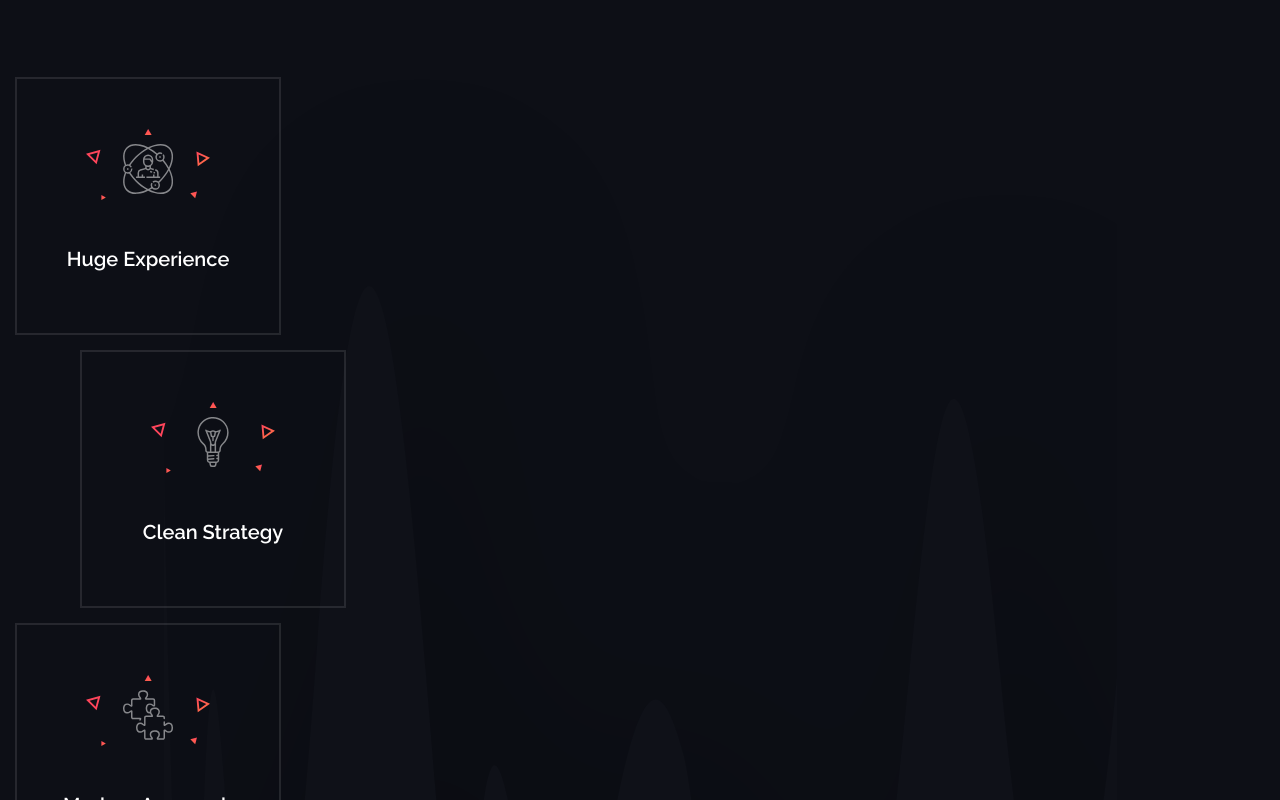
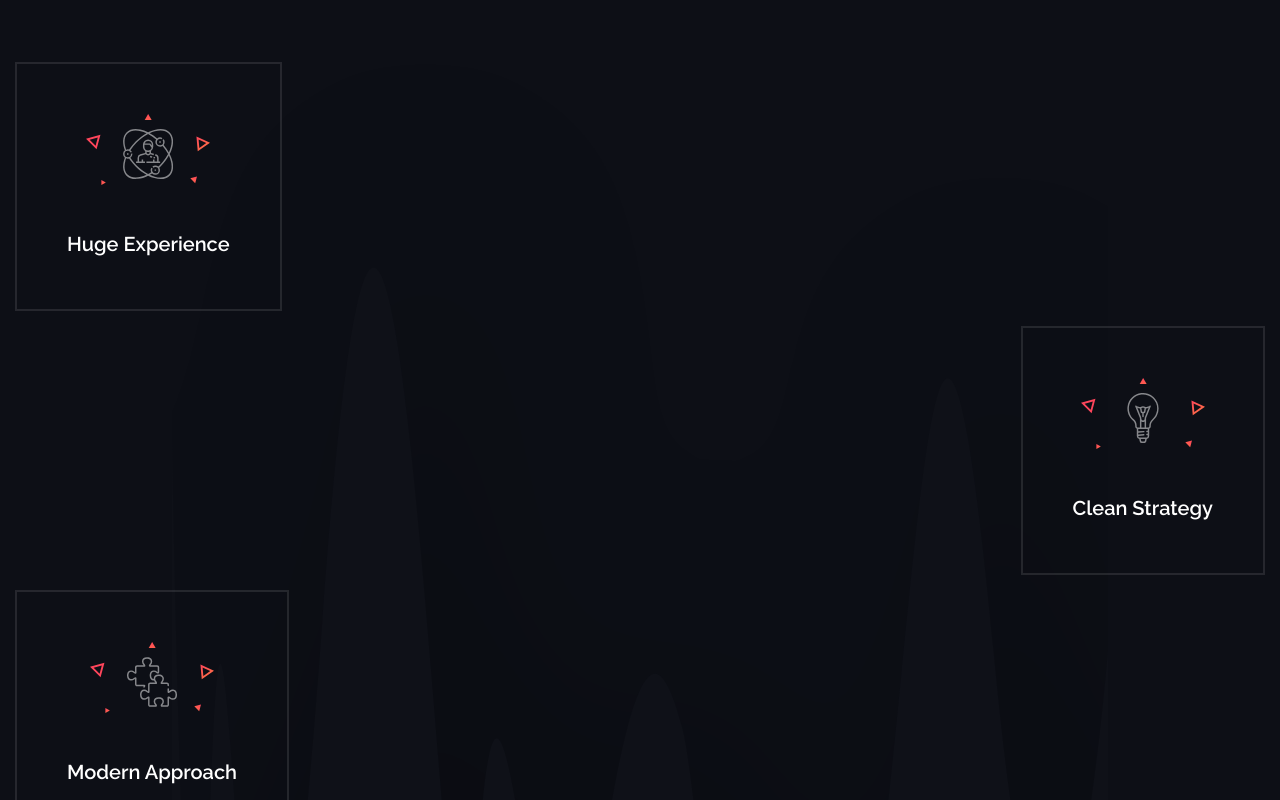
Before and after one commit to Guitarninja1/erickaskim.com, a Next.js app: page /about in a window 1280 px wide. Shown: the part 2380-3180 px from the top of the page. Built offline with nearby package versions, Linux system fonts and the light colour scheme.

Commit message:
fix pr issues

```diff
--- a/views/About.js
+++ b/views/About.js
@@ -154,8 +154,8 @@ export default function About() {
 							<div className={styles.atom}>
 								<Atom />
 							</div>
+							<p className={styles.icontitle}>Huge Experience</p>
 						</div>
-						<p className={styles.icontitle}>Huge Experience</p>
 					</div>
 					<div className={styles.iconblock}>
 						<div className={styles.iconposition}>
@@ -165,8 +165,8 @@ export default function About() {
 							<div className={styles.atom}>
 								<Lightbulb />
 							</div>
+							<p className={styles.icontitle}>Clean Strategy</p>
 						</div>
-						<p className={styles.icontitle}>Clean Strategy</p>
 					</div>
 					<div className={`${styles.iconblock} ${styles.iconblockodd}`}>
 						<div className={styles.iconposition}>
@@ -176,8 +176,8 @@ export default function About() {
 							<div className={styles.atom}>
 								<Puzzle />
 							</div>
+							<p className={styles.icontitle}>Modern Approach</p>
 						</div>
-						<p className={styles.icontitle}>Modern Approach</p>
 					</div>
 					<div className={styles.iconblock}>
 						<div className={styles.iconposition}>
@@ -187,8 +187,8 @@ export default function About() {
 							<div className={styles.atom}>
 								<Glasses />
 							</div>
+							<p className={styles.icontitle}>Strong Team</p>
 						</div>
-						<p className={styles.icontitle}>Strong Team</p>
 					</div>
 				</div>
 			</div>
--- a/views/About.module.css
+++ b/views/About.module.css
@@ -185,25 +185,28 @@
 		url(/wierd.svg);
 	background-position: bottom;
 	background-repeat: no-repeat;
+	/* display: flex;
+	flex-direction: row;
+	flex-wrap: wrap; */
 }
 .iconblock {
-	border: 2px solid rgba(248, 248, 252, 0.1);
 	position: relative;
-	flex-direction: column;
+	display: flex;
 	align-items: center;
-	width: 262px;
-	height: 254px;
-	margin-left: 80px;
+	justify-content: flex-end;
+	width: 100%;
 }
 .iconblockodd {
-	margin: 15px;
+	justify-content: flex-start;
 }
 .iconposition {
 	display: flex;
 	justify-content: space-between;
 	flex-direction: column;
 	align-items: center;
-	margin-top: 50px;
+	margin: 0 15px 15px 15px;
+	border: 2px solid rgba(248, 248, 252, 0.1);
+	padding: 50px;
 }
 .triangle {
 	position: absolute;
@@ -219,7 +222,7 @@
 .icontitle {
 	display: flex;
 	flex-direction: column;
-	margin-top: 115px;
+	margin: 115px 0 0 0;
 	text-align: center;
 	font-family: Raleway;
 	font-style: normal;
```
